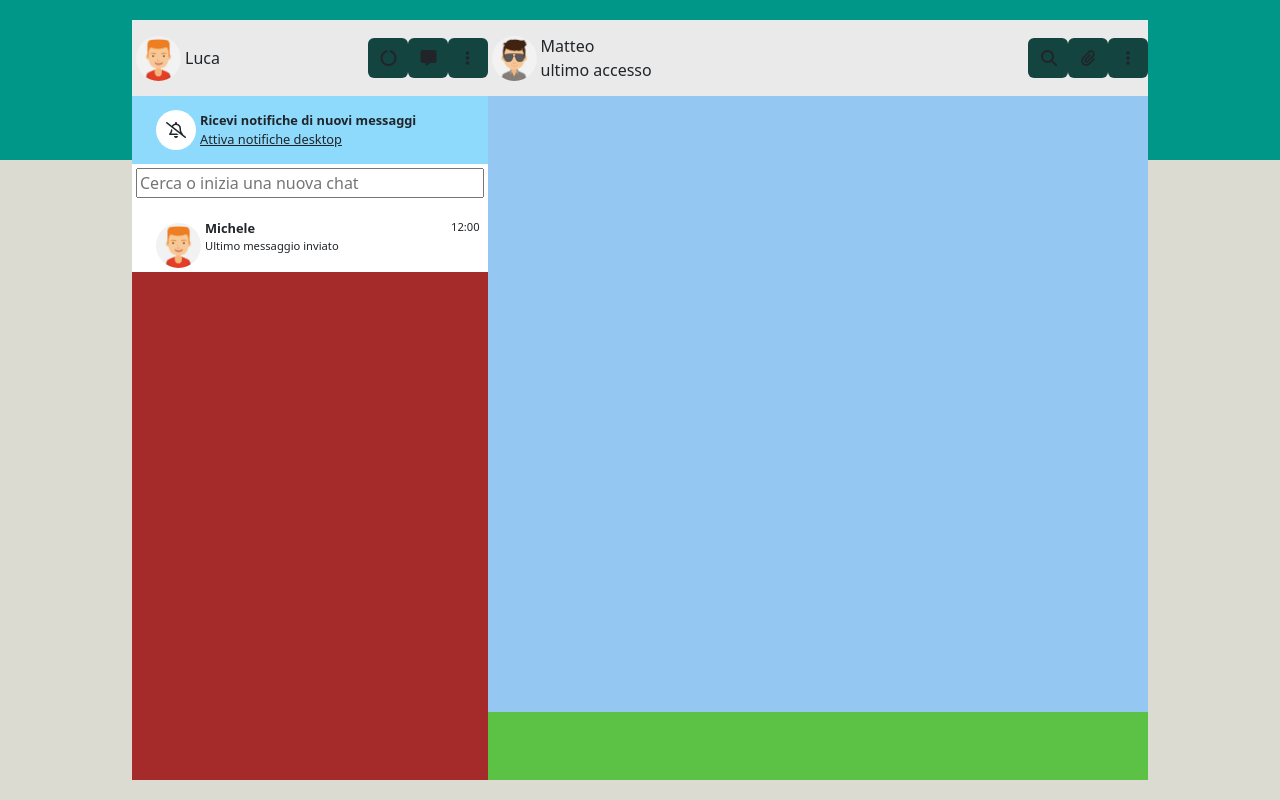
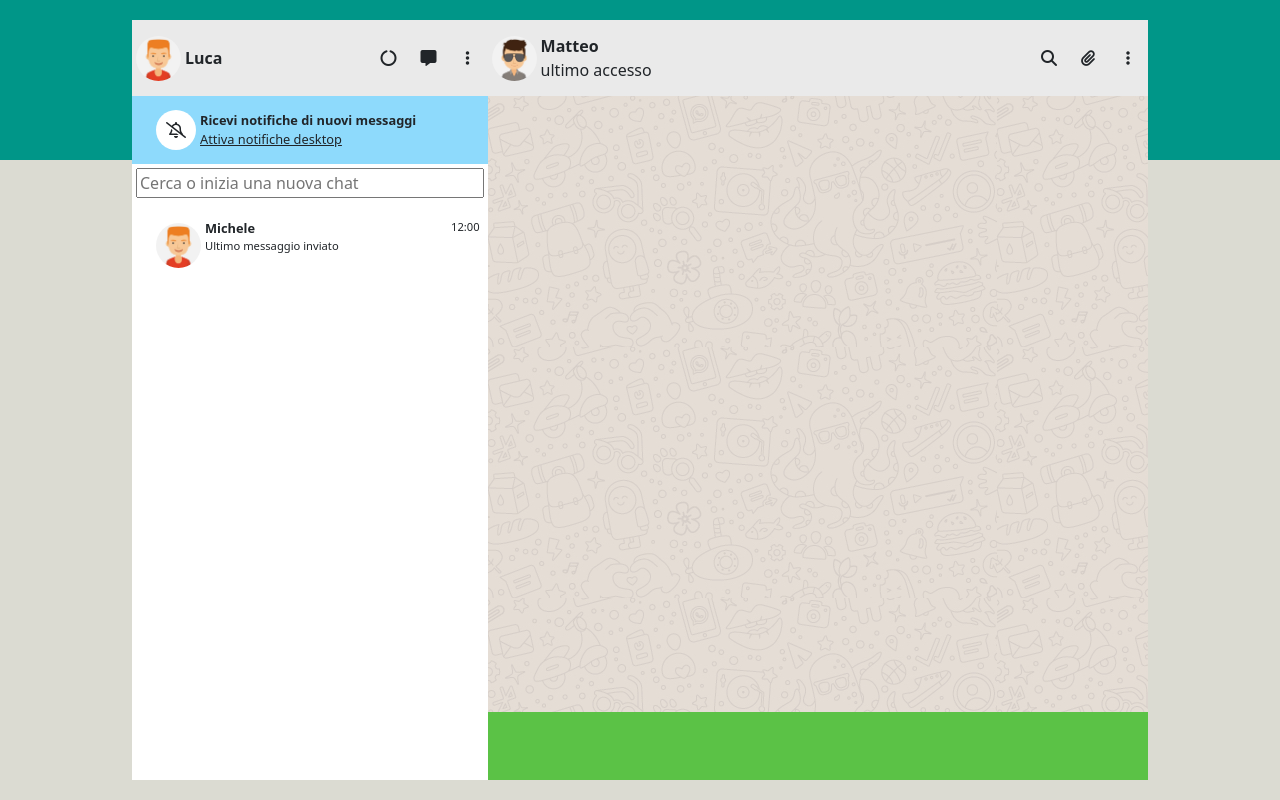
Before and after one commit to LucaBeltrami10/vue-boolzapp, a plain HTML site: page index.html in a window 1280 px wide. Drawn offline with nearby package versions, Linux system fonts and the light colour scheme.

Commit message:
inserito sfondo in chat container

```diff
--- a/css/style.css
+++ b/css/style.css
@@ -29,7 +29,9 @@
 .my_option-button{
     width: 40px;
     height: 40px;
-    background-color: #14443f;
+}
+.my_option-button:hover{
+    background-color: lightgray;
 }
 
 #aside-nav,
@@ -76,7 +78,6 @@ aside > div #chat-search input{
 
 aside > div #recent-chat{
     height: 82%;
-    background-color: brown;
 }
 
 aside ul li:hover{
@@ -104,10 +105,10 @@ main > div{
     background-color: rgb(70, 136, 194);
 }
 
-main > div div{
+main > div  div:first-child{
     width: 100%;
     height: 90%;
-    background-color: rgb(148, 200, 242);
+    background-image: url(../img/mine.jpg);
 }
 
 main > div #chat-input-bar{
--- a/index.html
+++ b/index.html
@@ -23,7 +23,7 @@
                         <div class="rounded-circle my_rounded-container overflow-hidden m-1">
                             <img src="./img/avatar_1.jpg" alt="" class="w-100">
                         </div>
-                        <p id="user-name" class="m-0">Luca</p>
+                        <p id="user-name" class="m-0 fw-bold">Luca</p>
                     </div>
                     <div class="d-flex align-items-center">
                         <button class="btn my_option-button"><i class="fa-solid fa-circle-notch"></i></button>
@@ -70,7 +70,7 @@
                             <img src="./img/avatar_2.jpg" alt="user image" class=" w-100">
                         </div>
                         <div>
-                            <p id="user-name" class="m-0">Matteo</p>
+                            <p id="user-name" class="m-0 fw-bold">Matteo</p>
                             <p class="m-0">ultimo accesso</p>
                         </div>
                     </div>
```
